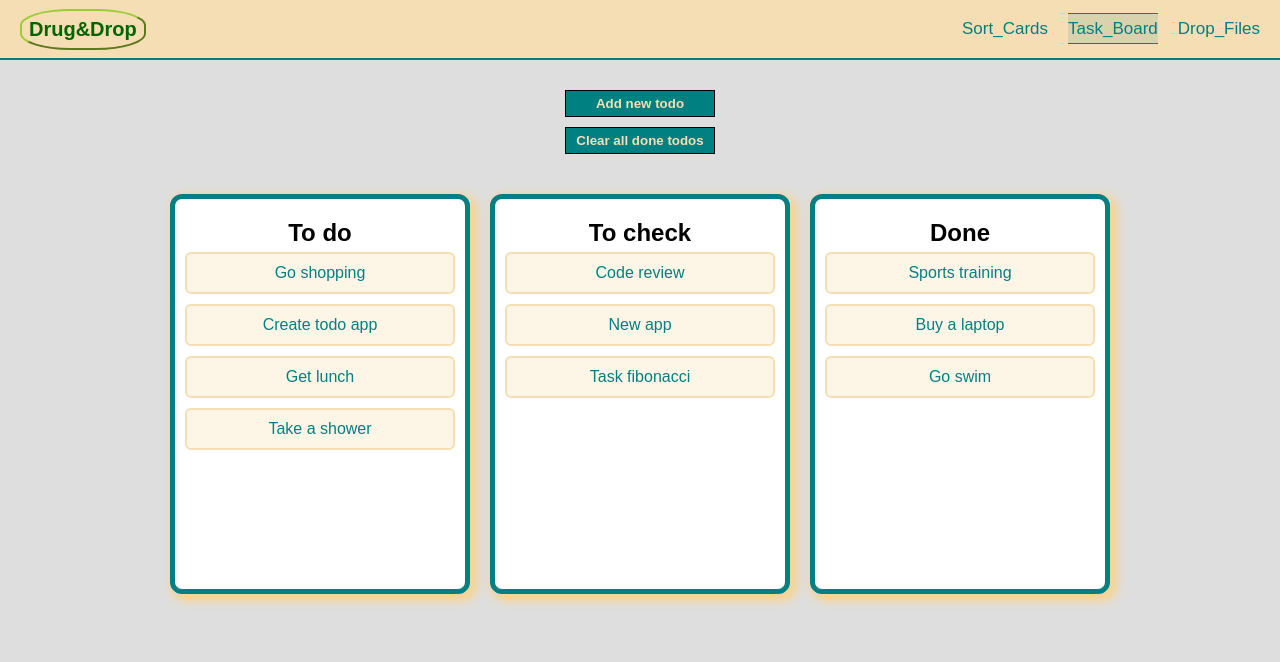
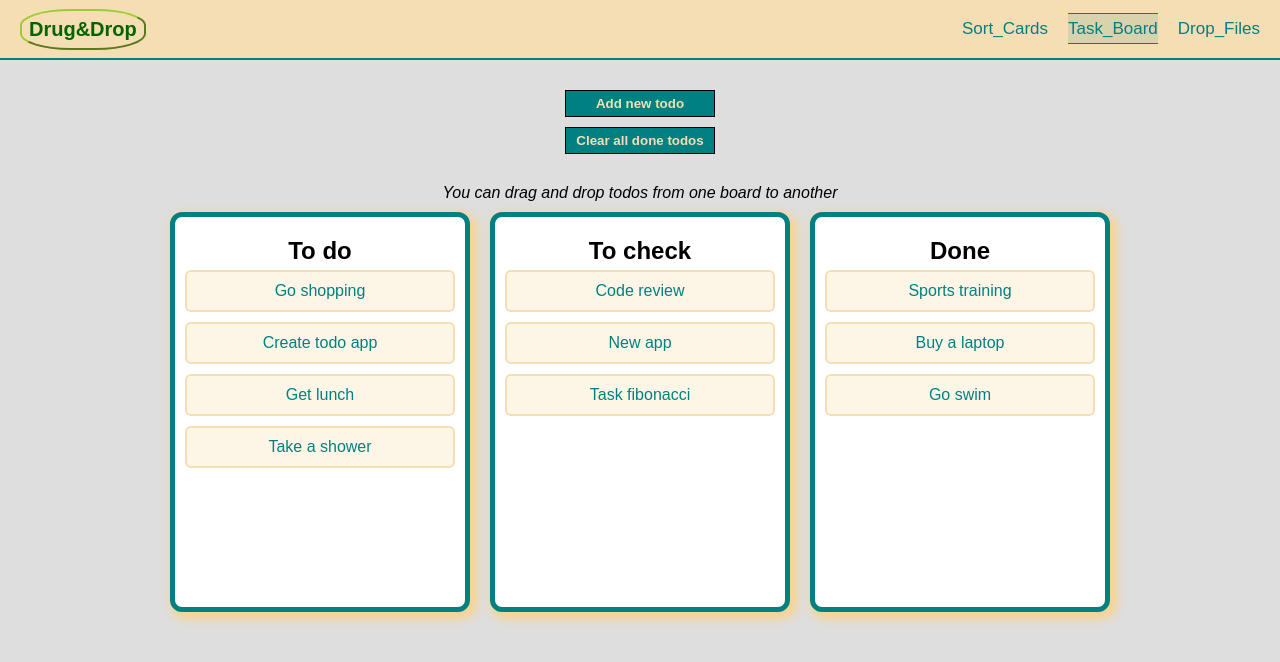
Before and after one commit to vladyslav-harkusha/react_drag-and-drop, a React (Create React App) app: page /react_drag-and-drop/Task_Board in a window 1280 px wide. Shown: the top 662 px of the page. Built offline with nearby package versions, Linux system fonts and the light colour scheme.

Commit message:
final fixes

```diff
--- a/src/components/Modal.tsx
+++ b/src/components/Modal.tsx
@@ -1,15 +1,13 @@
 import React, { FC, useState } from 'react';
 import '../styles/Modal.scss';
-import { Board } from '../models';
 
 interface ModalProps {
   title: string;
   isModalHandler: () => void;
-  boards: Board[];
   addNewTodo: (titleTodo: string) => void;
 }
 
-export const Modal: FC<ModalProps> = ({ isModalHandler, title, boards, addNewTodo }) => {
+export const Modal: FC<ModalProps> = ({ isModalHandler, title, addNewTodo }) => {
   const [titleTodo, setTitleTodo] = useState('');
 
   const changeHandler = (event: React.ChangeEvent<HTMLInputElement>) => {
--- a/src/pages/TaskBoardPage.tsx
+++ b/src/pages/TaskBoardPage.tsx
@@ -2,7 +2,6 @@ import React, { FC, useState } from 'react';
 import { Modal } from '../components/Modal';
 import '../styles/TaskBoardPage.scss';
 import { Board, Item } from '../models';
-import { title } from 'process';
 
 export const TaskBoardPage: FC = () => {
   const [boards, setBoards] = useState<Board[]>([
@@ -132,6 +131,8 @@ export const TaskBoardPage: FC = () => {
         </button>
       </div>
 
+      <p className='task-board-page__about'>You can drag and drop todos from one board to another</p>
+
       <div className='task-board-page__container'>
         {boards.map(board =>
           <div
@@ -164,7 +165,6 @@ export const TaskBoardPage: FC = () => {
         <Modal
           title='Add a new todo'
           isModalHandler={isModalHandler}
-          boards={boards}
           addNewTodo={addNewTodo}
         />
       }
--- a/src/styles/TaskBoardPage.scss
+++ b/src/styles/TaskBoardPage.scss
@@ -25,6 +25,13 @@
         background-color: rgb(0, 161, 161);
         color: white;
       }
+  }
+
+  &__about {
+    text-align: center;
+    font-family: Arial, "Helvetica Neue", Helvetica, sans-serif;
+    font-size: 16px;
+    font-style: italic;
   }
 
   &__container {
```
